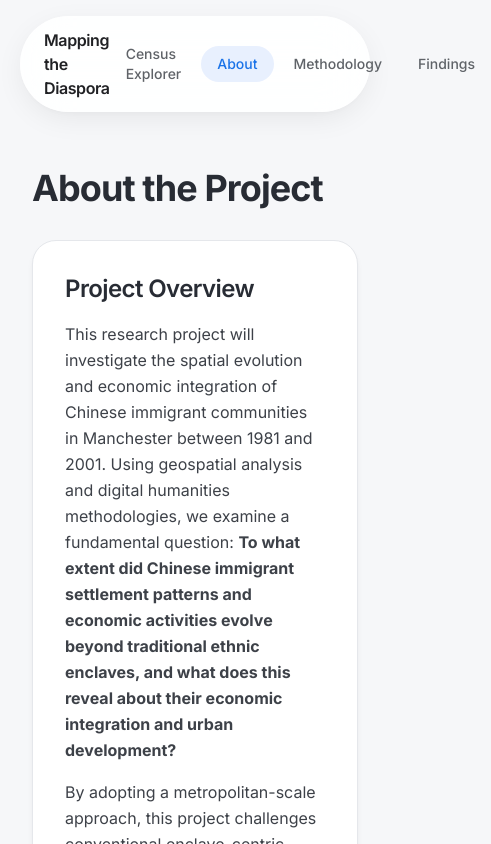
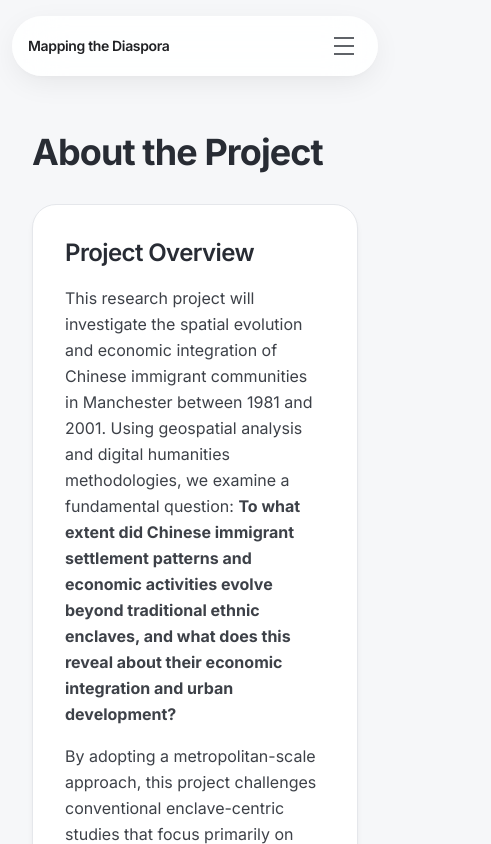
Before and after one commit to jourdee-lab/mapping_diaspora_fyp, a React (Vite) app: page /about in a window 390 px wide. Shown: the top 844 px of the page, 491 px wide, since content can reach past the window. Built offline with nearby package versions, Linux system fonts and the light colour scheme.

Commit message:
refactor: improve layout and styling of components on mobile for better responsiveness and usability

```diff
--- a/src/components/ChoroplethLegend.tsx
+++ b/src/components/ChoroplethLegend.tsx
@@ -20,8 +20,8 @@ export function ChoroplethLegend({ title, unit, breaks, colors }: ChoroplethLege
   };
 
   return (
-    <div className="bg-white/90 backdrop-blur-xl rounded-3xl shadow-float p-4 max-w-[220px]">
-      <h4 className="font-semibold text-xs text-[#202124] mb-3 truncate">{title}</h4>
+    <div className="bg-white/90 backdrop-blur-xl rounded-2xl md:rounded-3xl shadow-float p-3 md:p-4 max-w-[170px] md:max-w-[220px]">
+      <h4 className="font-semibold text-xs text-[#202124] mb-2 md:mb-3 truncate">{title}</h4>
       <div className="space-y-1">
         {colors.map((color, index) => {
           const minValue = breaks[index];
--- a/src/components/ChoroplethMapContainer.tsx
+++ b/src/components/ChoroplethMapContainer.tsx
@@ -414,8 +414,8 @@ export function ChoroplethMapContainer({
 
       {/* Indicator Selector - Floating pill top right */}
       {availableIndicators.length > 0 && onIndicatorChange && (
-        <div className="absolute top-24 right-4 z-[1000]">
-          <div className="bg-white/90 backdrop-blur-xl rounded-full shadow-float px-4 py-2.5">
+        <div className="absolute top-24 right-2 md:right-4 z-[1000]">
+          <div className="bg-white/90 backdrop-blur-xl rounded-full shadow-float px-3 md:px-4 py-2 md:py-2.5">
             <Select
               value={indicator.id}
               onValueChange={(id) => {
@@ -423,10 +423,10 @@ export function ChoroplethMapContainer({
                 if (selected) onIndicatorChange(selected);
               }}
             >
-              <SelectTrigger className="w-44 h-8 border-0 bg-transparent shadow-none rounded-full text-sm font-medium text-[#202124] focus:ring-0 hover:bg-[#f1f3f4]/50 transition-colors">
+              <SelectTrigger className="w-32 md:w-44 h-8 border-0 bg-transparent shadow-none rounded-full text-xs md:text-sm font-medium text-[#202124] focus:ring-0 hover:bg-[#f1f3f4]/50 transition-colors">
                 <SelectValue />
               </SelectTrigger>
-              <SelectContent align="start" className="rounded-2xl shadow-float border-[#e8eaed] w-44">
+              <SelectContent align="end" className="rounded-2xl shadow-float border-[#e8eaed] w-44">
                 {availableIndicators.map((ind) => (
                   <SelectItem
                     key={ind.id}
@@ -444,7 +444,7 @@ export function ChoroplethMapContainer({
 
       {/* Legend - Floating bottom right */}
       {breaks.length > 0 && (
-        <div className="absolute bottom-6 right-5 z-[1000]">
+        <div className="absolute bottom-4 md:bottom-6 right-2 md:right-5 z-[1000]">
           <ChoroplethLegend
             title={indicator.label}
             unit={indicator.unit}
@@ -454,9 +454,9 @@ export function ChoroplethMapContainer({
         </div>
       )}
 
-      {/* Detail Panel - Floating bottom left */}
+      {/* Detail Panel - left side on mobile (avoids legend), bottom-left on desktop */}
       {selectedFeature && (
-        <div className="absolute bottom-6 left-5 z-[1000] bg-white/90 backdrop-blur-xl rounded-3xl shadow-float p-5 max-w-xs">
+        <div className="absolute bottom-4 md:bottom-6 left-2 right-[186px] md:left-5 md:right-auto z-[1000] bg-white/90 backdrop-blur-xl rounded-3xl shadow-float p-4 md:p-5 md:max-w-xs">
           <div className="flex justify-between items-start mb-3">
             <div>
               <h3 className="font-semibold text-sm text-[#202124] mb-0.5">{indicator.label}</h3>
--- a/src/components/Header.tsx
+++ b/src/components/Header.tsx
@@ -1,36 +1,76 @@
+import { useState } from 'react';
 import { Link, useLocation } from 'react-router-dom';
 import { cn } from '@/lib/utils';
 
 export const Header = () => {
   const location = useLocation();
-  const links = [{
-    path: '/',
-    label: 'Census Explorer'
-  }, {
-    path: '/about',
-    label: 'About'
-  }, {
-    path: '/methodology',
-    label: 'Methodology'
-  }, {
-    path: '/findings',
-    label: 'Findings'
-  }];
-  return <div className="relative z-40 mx-5 mt-4 mb-2">
-      <div className="bg-white/90 backdrop-blur-xl rounded-full shadow-float px-6 py-3 flex items-center justify-between">
-        <h1 className="text-base font-semibold text-[#202124] tracking-tight">
+  const [menuOpen, setMenuOpen] = useState(false);
+
+  const links = [
+    { path: '/', label: 'Explorer' },
+    { path: '/about', label: 'About' },
+    { path: '/methodology', label: 'Methodology' },
+    { path: '/findings', label: 'Findings' },
+  ];
+
+  return (
+    <div className="relative z-40 mx-3 md:mx-5 mt-4 mb-2">
+      {/* Main pill bar */}
+      <div className="bg-white/90 backdrop-blur-xl rounded-full shadow-float px-4 md:px-6 py-3 flex items-center justify-between">
+        <h1 className="text-sm md:text-base font-semibold text-[#202124] tracking-tight whitespace-nowrap">
           Mapping the Diaspora
         </h1>
-        <nav className="flex items-center gap-1">
-          {links.map(link => <Link key={link.path} to={link.path} className={cn(
-            "px-4 py-2 rounded-full text-sm font-medium transition-all duration-200",
-            location.pathname === link.path
-              ? "bg-[#e8f0fe] text-[#1a73e8]"
-              : "text-[#5f6368] hover:bg-[#f1f3f4] hover:text-[#202124]"
-          )}>
+
+        {/* Desktop nav */}
+        <nav className="hidden md:flex items-center gap-1">
+          {links.map(link => (
+            <Link
+              key={link.path}
+              to={link.path}
+              className={cn(
+                'px-4 py-2 rounded-full text-sm font-medium transition-all duration-200',
+                location.pathname === link.path
+                  ? 'bg-[#e8f0fe] text-[#1a73e8]'
+                  : 'text-[#5f6368] hover:bg-[#f1f3f4] hover:text-[#202124]'
+              )}
+            >
               {link.label}
-            </Link>)}
+            </Link>
+          ))}
         </nav>
+
+        {/* Mobile hamburger */}
+        <button
+          className="md:hidden flex flex-col justify-center items-center w-9 h-9 rounded-full hover:bg-[#f1f3f4] transition-colors gap-1.5"
+          onClick={() => setMenuOpen(o => !o)}
+          aria-label="Toggle menu"
+        >
+          <span className={cn('block w-5 h-0.5 bg-[#5f6368] transition-all duration-200 origin-center', menuOpen && 'rotate-45 translate-y-2')} />
+          <span className={cn('block w-5 h-0.5 bg-[#5f6368] transition-all duration-200', menuOpen && 'opacity-0')} />
+          <span className={cn('block w-5 h-0.5 bg-[#5f6368] transition-all duration-200 origin-center', menuOpen && '-rotate-45 -translate-y-2')} />
+        </button>
       </div>
-    </div>;
+
+      {/* Mobile dropdown */}
+      {menuOpen && (
+        <div className="md:hidden absolute top-full left-0 right-0 mt-2 bg-white/95 backdrop-blur-xl rounded-3xl shadow-float overflow-hidden">
+          {links.map(link => (
+            <Link
+              key={link.path}
+              to={link.path}
+              onClick={() => setMenuOpen(false)}
+              className={cn(
+                'block px-5 py-3.5 text-sm font-medium transition-colors',
+                location.pathname === link.path
+                  ? 'bg-[#e8f0fe] text-[#1a73e8]'
+                  : 'text-[#5f6368] hover:bg-[#f1f3f4] hover:text-[#202124]'
+              )}
+            >
+              {link.label}
+            </Link>
+          ))}
+        </div>
+      )}
+    </div>
+  );
 };
--- a/src/pages/CensusExplorer.tsx
+++ b/src/pages/CensusExplorer.tsx
@@ -37,8 +37,8 @@ export default function CensusExplorer() {
       {/* Header - floating on top */}
       <Header />
 
-      {/* Floating Left Panel */}
-      <div className="absolute top-24 left-5 z-20 w-80">
+      {/* Floating Left Panel – desktop only */}
+      <div className="hidden md:block absolute top-24 left-5 z-20 w-80">
         <div className="bg-white rounded-3xl shadow-float overflow-hidden">
           {/* Panel Header */}
           <div className="px-5 pt-5 pb-3">
@@ -88,8 +88,8 @@ export default function CensusExplorer() {
         </div>
       </div>
 
-      {/* Floating Year Toggle - Top Center */}
-      <div className="absolute top-24 left-1/2 -translate-x-1/2 z-20">
+      {/* Floating Year Toggle – left on mobile, top-centre on desktop */}
+      <div className="absolute top-24 left-2 md:left-1/2 md:-translate-x-1/2 z-20">
         <div className="relative inline-flex items-center bg-white rounded-full p-1 shadow-float">
           <div
             className="absolute h-[calc(100%-8px)] w-[calc(33.333%-2.667px)] bg-[#1a73e8] rounded-full transition-transform duration-300 ease-out"
@@ -104,7 +104,7 @@ export default function CensusExplorer() {
           />
           <button
             onClick={() => handleYearChange(1981)}
-            className={`relative z-10 px-8 py-2.5 rounded-full text-sm font-medium transition-colors duration-300 ${
+            className={`relative z-10 px-5 md:px-8 py-2 md:py-2.5 rounded-full text-sm font-medium transition-colors duration-300 ${
               selectedYear === 1981
                 ? 'text-white'
                 : 'text-[#5f6368] hover:text-[#202124]'
@@ -114,7 +114,7 @@ export default function CensusExplorer() {
           </button>
           <button
             onClick={() => handleYearChange(1991)}
-            className={`relative z-10 px-8 py-2.5 rounded-full text-sm font-medium transition-colors duration-300 ${
+            className={`relative z-10 px-5 md:px-8 py-2 md:py-2.5 rounded-full text-sm font-medium transition-colors duration-300 ${
               selectedYear === 1991
                 ? 'text-white'
                 : 'text-[#5f6368] hover:text-[#202124]'
@@ -124,7 +124,7 @@ export default function CensusExplorer() {
           </button>
           <button
             onClick={() => handleYearChange(2001)}
-            className={`relative z-10 px-8 py-2.5 rounded-full text-sm font-medium transition-colors duration-300 ${
+            className={`relative z-10 px-5 md:px-8 py-2 md:py-2.5 rounded-full text-sm font-medium transition-colors duration-300 ${
               selectedYear === 2001
                 ? 'text-white'
                 : 'text-[#5f6368] hover:text-[#202124]'
```
